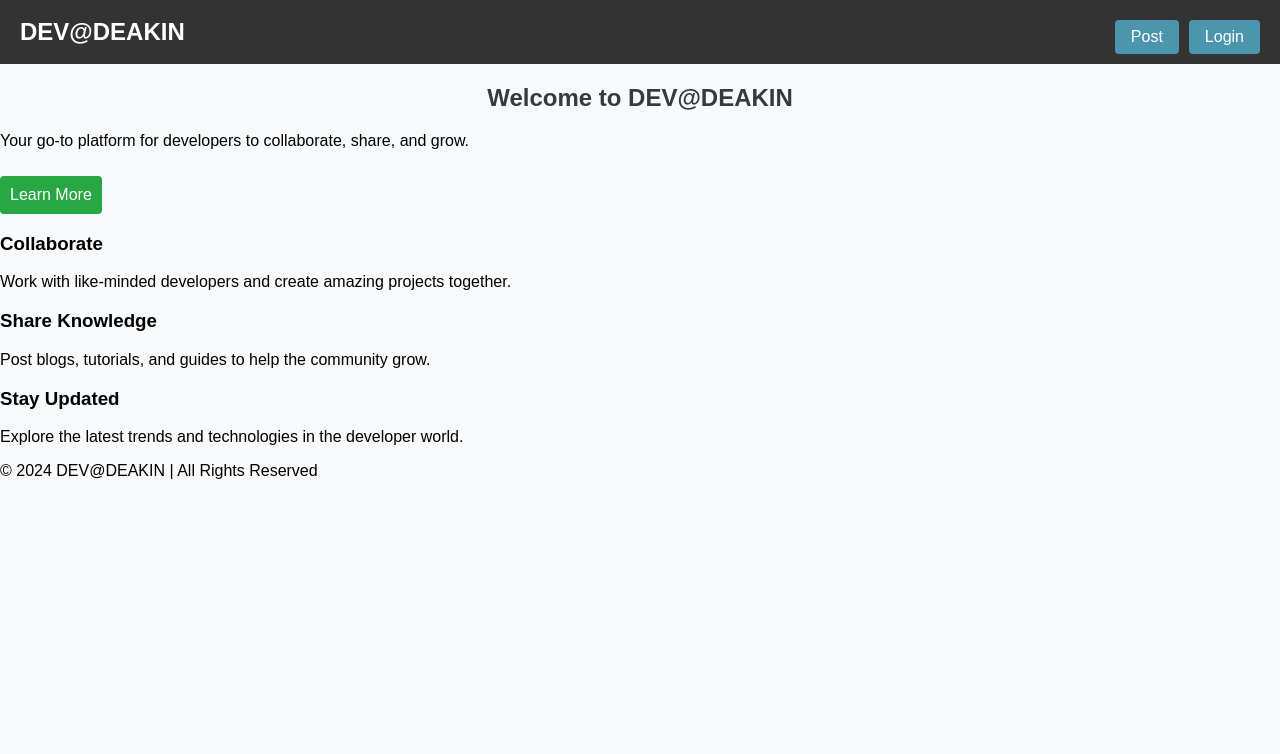
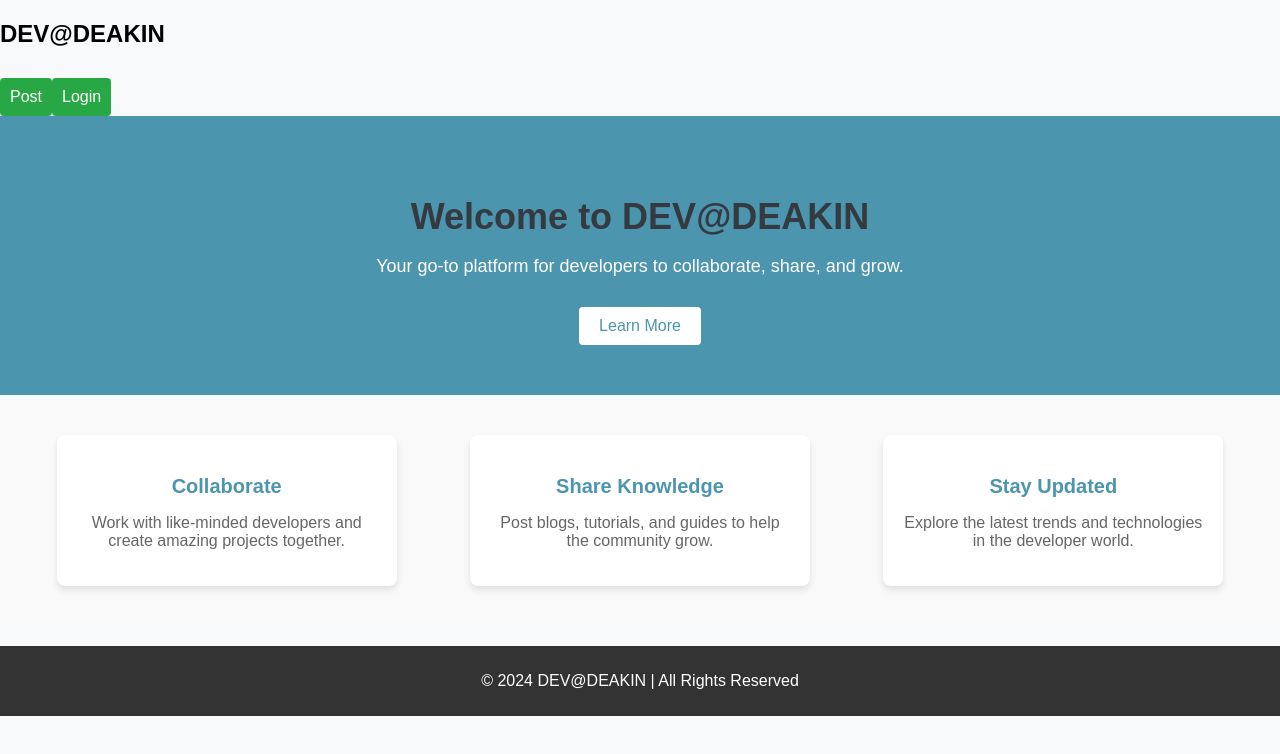
Before and after one commit to Saurabh4810/-Task-9.1C, a React (Create React App) app: page / in a window 1280 px wide. Shown: the top 754 px of the page. Built offline with nearby package versions, Linux system fonts and the light colour scheme; no server answers.

Commit message:
Update homepage.css

```diff
--- a/src/homepage.css
+++ b/src/homepage.css
@@ -1,37 +1,68 @@
-/* Basic styles for the navbar */
-.navbar {
+/* Hero Section */
+.hero {
+    text-align: center;
+    background-color: #4c95af;
+    color: white;
+    padding: 50px 20px;
+}
+
+.hero h2 {
+    font-size: 36px;
+    margin-bottom: 10px;
+}
+
+.hero p {
+    font-size: 18px;
+    margin-bottom: 20px;
+}
+
+.hero-button {
+    padding: 10px 20px;
+    background-color: #fff;
+    color: #4c95af;
+    border: none;
+    border-radius: 4px;
+    font-size: 16px;
+    cursor: pointer;
+}
+
+.hero-button:hover {
+    background-color: #e6e6e6;
+}
+
+/* Features Section */
+.features {
     display: flex;
-    justify-content: space-between;
-    align-items: center;
-    padding: 10px 20px;
+    justify-content: space-around;
+    padding: 40px 20px;
+    background-color: #f9f9f9;
+}
+
+.feature-card {
+    text-align: center;
+    max-width: 300px;
+    background: white;
+    border-radius: 8px;
+    box-shadow: 0 4px 6px rgba(0, 0, 0, 0.1);
+    padding: 20px;
+}
+
+.feature-card h3 {
+    margin-bottom: 10px;
+    font-size: 20px;
+    color: #4c95af;
+}
+
+.feature-card p {
+    font-size: 16px;
+    color: #666;
+}
+
+/* Footer */
+.footer {
+    text-align: center;
     background-color: #333;
     color: white;
+    padding: 10px 20px;
+    margin-top: 20px;
 }
-
-/* Aligning text on the left */
-.navbar-left h1 {
-    margin: 0;
-    font-size: 24px;
-}
-
-/* Right section styles */
-.navbar-right {
-    display: flex;
-}
-
-/* Buttons styling */
-.nav-button {
-    margin-left: 10px;
-    padding: 8px 16px;
-    background-color: #4c95af;
-    color: white;
-    border: none;
-    cursor: pointer;
-    font-size: 16px;
-    border-radius: 4px;
-}
-
-/* Hover effect for buttons */
-.nav-button:hover {
-    background-color: #4c95af;
-}
```
